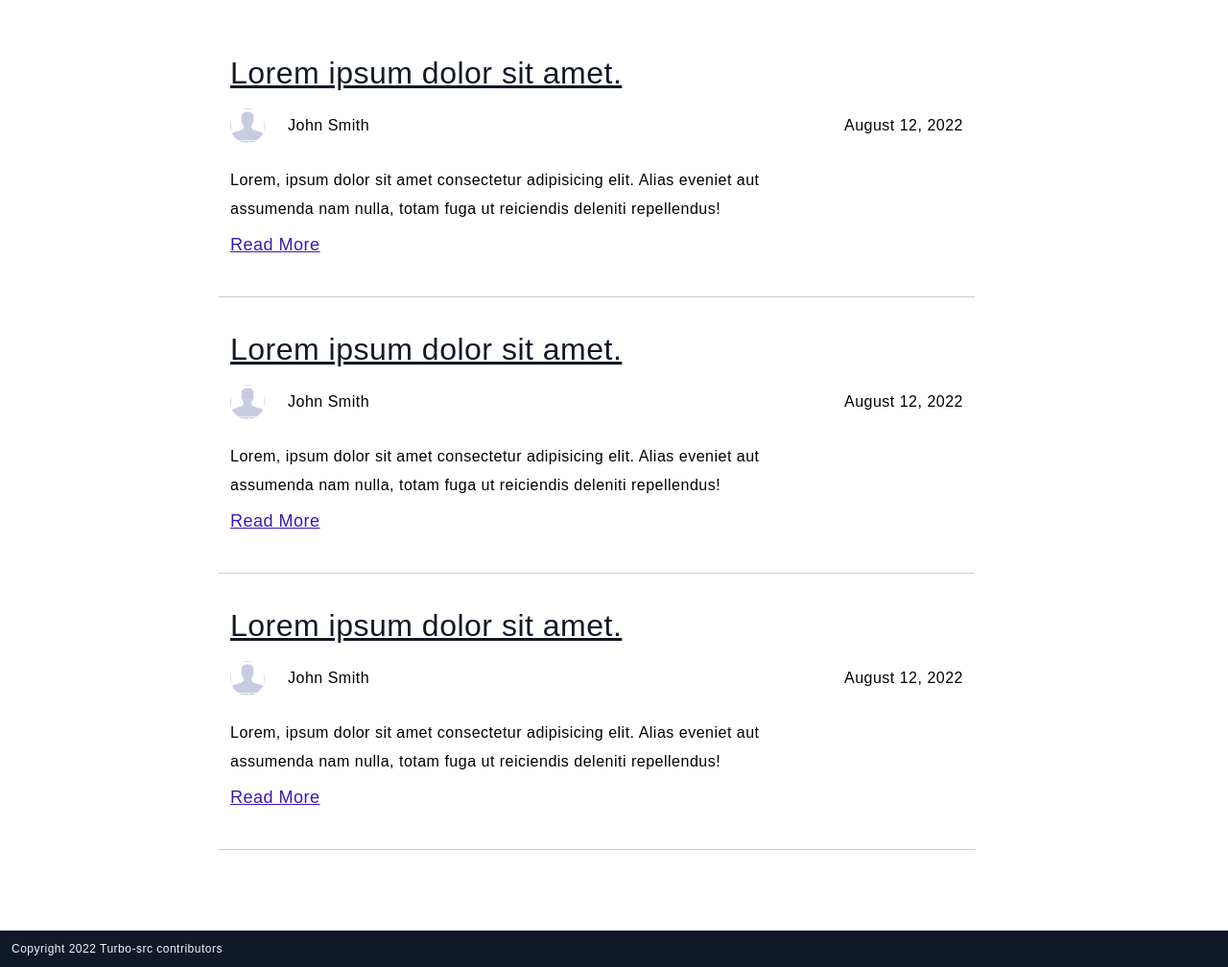
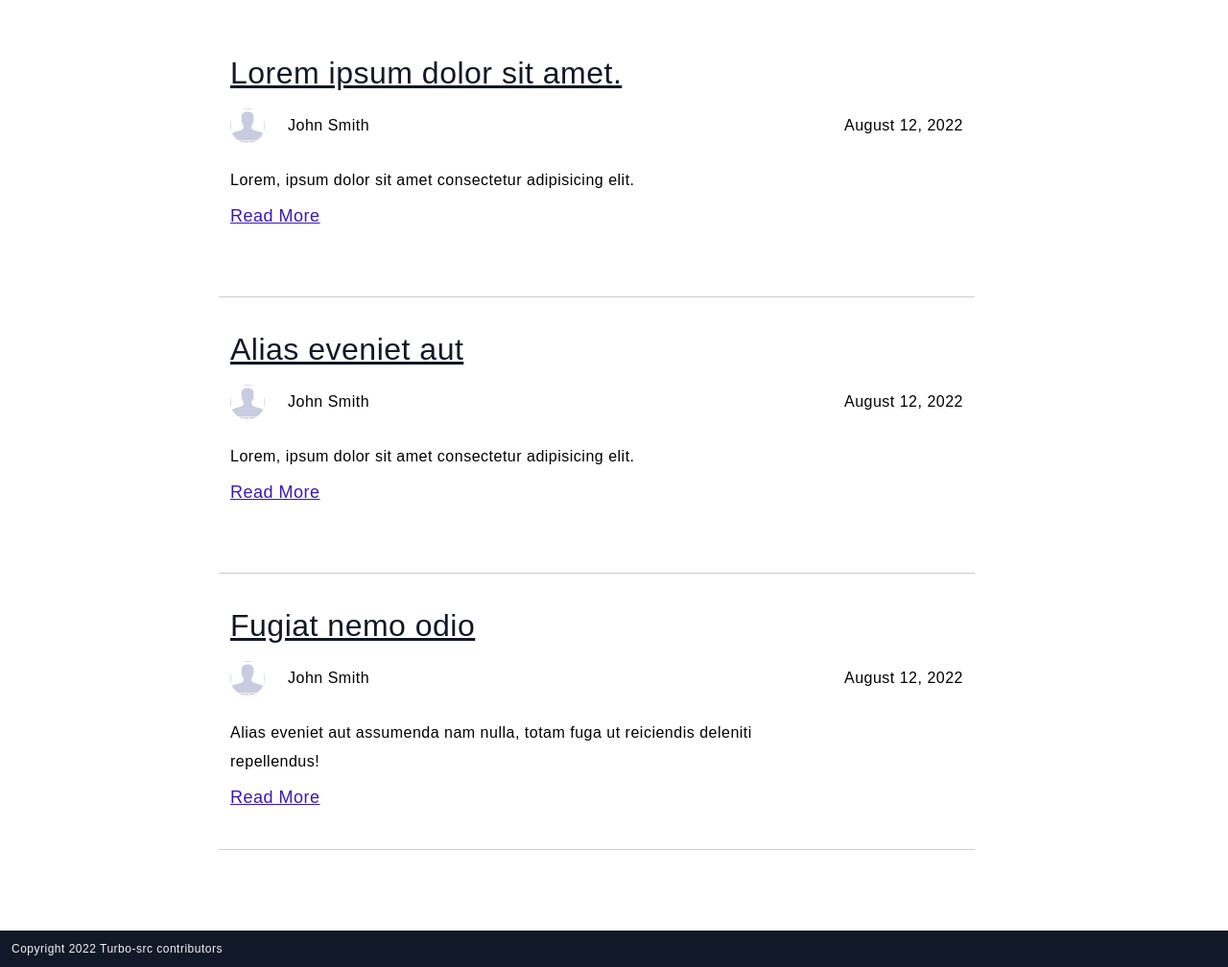
Before and after one commit to turbo-src/turbosrc-website, a website: page public/blog.html in a window 1280 px wide. Shown: the part 74-1082 px from the top of the page at 96% size. Drawn offline with nearby package versions, Linux system fonts and the light colour scheme.

Commit message:
stock text mixed up in blog

```diff
--- a/public/article.css
+++ b/public/article.css
@@ -21,7 +21,7 @@
 .blogHeadline {
     overflow: visible;
     color: var(--dark);
-    font-size: 32px;
+    font-size: 40px;
     font-weight: 400;
 }
 
--- a/public/blog.html
+++ b/public/blog.html
@@ -66,25 +66,25 @@
     <header class="blogHeadline"><a href="./article.html">Lorem ipsum dolor sit amet.</a></header>
     <div class="author"><span><img src="./profilepicture.png" />John Smith</span><span>August 12, 2022</span></div>
     <div class="blogSubhead">
-        Lorem, ipsum dolor sit amet consectetur adipisicing elit. Alias eveniet aut assumenda nam nulla, totam fuga ut reiciendis deleniti repellendus!
+        Lorem, ipsum dolor sit amet consectetur adipisicing elit.
     </div>
     <div class="readMore"><a href="./article.html">Read More</a></div>
 </article>
 
 <article class="article">
-    <header class="blogHeadline"><a href="./article.html">Lorem ipsum dolor sit amet.</a></header>
+    <header class="blogHeadline"><a href="./article.html">Alias eveniet aut</a></header>
     <div class="author"><span><img src="./profilepicture.png" />John Smith</span><span>August 12, 2022</span></div>
     <div class="blogSubhead">
-        Lorem, ipsum dolor sit amet consectetur adipisicing elit. Alias eveniet aut assumenda nam nulla, totam fuga ut reiciendis deleniti repellendus!
+        Lorem, ipsum dolor sit amet consectetur adipisicing elit.
     </div>
     <div class="readMore"><a href="./article.html">Read More</a></div>
 </article>
 
 <article class="article">
-    <header class="blogHeadline"><a href="./article.html">Lorem ipsum dolor sit amet.</a></header>
+    <header class="blogHeadline"><a href="./article.html">Fugiat nemo odio</a></header>
     <div class="author"><span><img src="./profilepicture.png" />John Smith</span><span>August 12, 2022</span></div>
     <div class="blogSubhead">
-        Lorem, ipsum dolor sit amet consectetur adipisicing elit. Alias eveniet aut assumenda nam nulla, totam fuga ut reiciendis deleniti repellendus!
+        Alias eveniet aut assumenda nam nulla, totam fuga ut reiciendis deleniti repellendus!
     </div>
     <div class="readMore"><a href="./article.html">Read More</a></div>
 </article>
```
